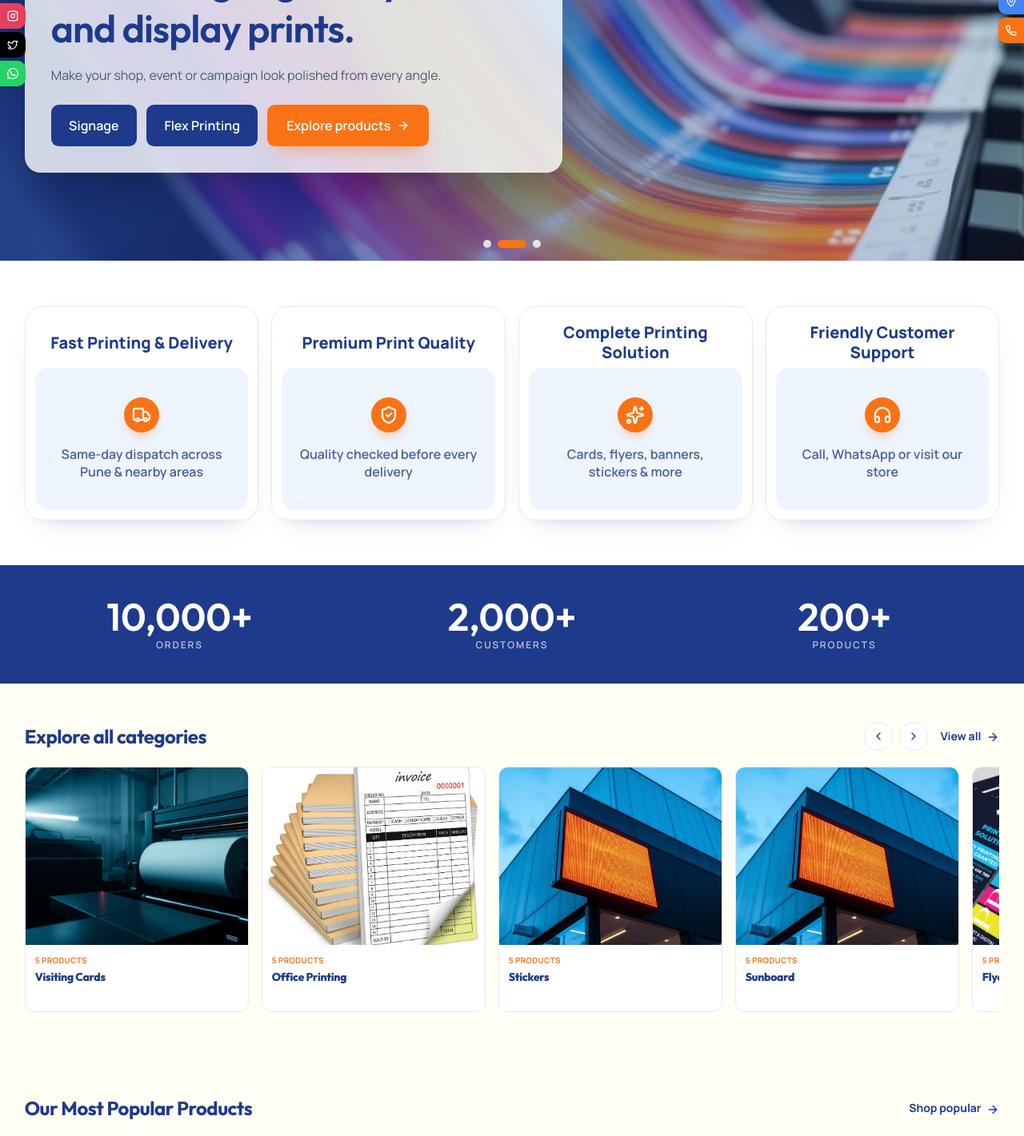
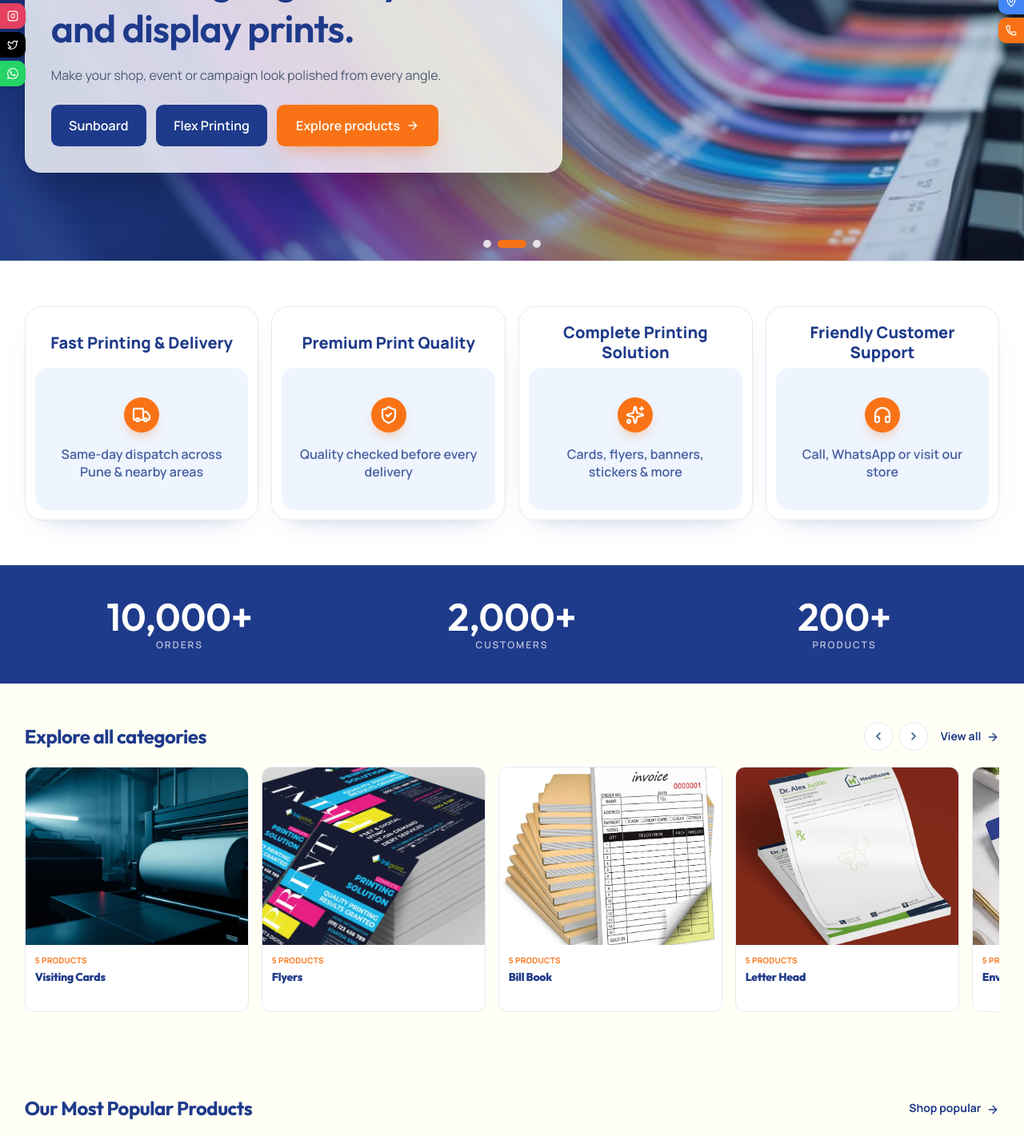
Before and after one commit to moryaprintingweb-source/Morya-prints, a React (Vite) app: page / in a window 1280 px wide. Shown: the part 380-1801 px from the top of the page at 80% size. Built offline with nearby package versions, Linux system fonts and the light colour scheme.

Commit message:
Show Excel categories separately

```diff
--- a/src/data/catalog.ts
+++ b/src/data/catalog.ts
@@ -101,9 +101,9 @@ export const catalog: Category[] = [
     ],
   },
   {
-    slug: "office-printing",
-    name: "Office Printing",
-    eyebrow: "Business essentials",
+    slug: "bill-book",
+    name: "Bill Book",
+    eyebrow: "Business records",
     icon: BriefcaseBusiness,
     products: [
       {
@@ -123,6 +123,14 @@ export const catalog: Category[] = [
         description:
           "Prescription pad from the Excel sheet with size, printing type and book quantity options.",
       },
+    ],
+  },
+  {
+    slug: "letter-head",
+    name: "Letter Head",
+    eyebrow: "Official stationery",
+    icon: RectangleHorizontal,
+    products: [
       {
         name: "Letterheads",
         startingAt: 2499,
@@ -131,6 +139,14 @@ export const catalog: Category[] = [
         singleSidePrice: "2499",
         description: "Letterhead printing from the Excel sheet with quantity option.",
       },
+    ],
+  },
+  {
+    slug: "envelope",
+    name: "Envelope",
+    eyebrow: "Branded mailers",
+    icon: BriefcaseBusiness,
+    products: [
       {
         name: "Envelopes",
         startingAt: 2699,
@@ -199,7 +215,7 @@ export const catalog: Category[] = [
     ],
   },
   {
-    slug: "signage-boards",
+    slug: "sunboard",
     name: "Sunboard",
     eyebrow: "Mounted brand display",
     icon: PanelTop,
@@ -215,7 +231,7 @@ export const catalog: Category[] = [
     ],
   },
   {
-    slug: "catalogues",
+    slug: "brochure-book",
     name: "Brochure / Book",
     eyebrow: "Tell your full story",
     icon: BookOpen,
--- a/src/data/product-options.ts
+++ b/src/data/product-options.ts
@@ -233,17 +233,16 @@ export function getProductOptions(product: CatalogProduct): ProductOption[] {
   if (category === "flyers-pamphlets") {
     return name.includes("brochure") ? brochureOptions : flyerOptions;
   }
-  if (category === "office-printing") {
+  if (category === "bill-book") {
     if (name.includes("receipt") || name.includes("bill book")) return billBookOptions;
     if (name.includes("prescription")) return prescriptionPadOptions;
-    if (name.includes("company profile")) return brochureOptions;
     return simpleQuantity();
   }
   if (category === "stickers-labels") return stickerOptions;
   if (category === "flex-printing") return largeFormatOptions(false);
   if (category === "vinyl-printing") return largeFormatOptions(true);
-  if (category === "signage-boards" && name.includes("sunboard")) return sunboardOptions;
-  if (category === "catalogues") return brochureOptions;
+  if (category === "sunboard") return sunboardOptions;
+  if (category === "brochure-book") return brochureOptions;
 
   const values = product.quantity
     .split("/")
--- a/src/routes/index.tsx
+++ b/src/routes/index.tsx
@@ -26,13 +26,15 @@ import {
 
 const categoryHighlights = [
   "visiting-cards",
-  "apparel",
-  "office-printing",
+  "flyers-pamphlets",
+  "bill-book",
+  "letter-head",
+  "envelope",
   "stickers-labels",
-  "signage-boards",
-  "banners-standees",
-  "packaging",
-  "gifts",
+  "flex-printing",
+  "vinyl-printing",
+  "sunboard",
+  "brochure-book",
 ];
 
 const homeVisuals = [heroImg, printingImg, ledImg];
@@ -54,18 +56,18 @@ const heroSlides = [
     title: "Custom signage, vinyl, flex and display prints.",
     text: "Make your shop, event or campaign look polished from every angle.",
     actions: [
-      { label: "Signage", slug: "signage-boards" },
+      { label: "Sunboard", slug: "sunboard" },
       { label: "Flex Printing", slug: "flex-printing" },
     ],
   },
   {
     image: ledImg,
     eyebrow: "Storefront impact",
-    title: "Boards, standees and packaging that make your brand easy to notice.",
+    title: "Brochures, bill books and branded stationery for everyday business.",
     text: "Choose practical materials, sharp finishing and local support for every print job.",
     actions: [
-      { label: "Packaging", slug: "packaging" },
-      { label: "Banners", slug: "banners-standees" },
+      { label: "Brochure / Book", slug: "brochure-book" },
+      { label: "Bill Book", slug: "bill-book" },
     ],
   },
 ];
@@ -83,7 +85,7 @@ export function Home() {
   const popular = featuredProducts.slice(0, 6);
   const trending = catalogProducts.slice(5, 11);
   const labelsAndPackaging = catalogProducts.filter((item) =>
-    ["stickers-labels", "packaging", "vinyl-printing"].includes(item.category.slug),
+    ["stickers-labels", "vinyl-printing", "envelope"].includes(item.category.slug),
   );
   const exploreMore = catalogProducts.slice(36, 42);
   const newArrivals = catalogProducts.slice(70, 76);
@@ -163,21 +165,21 @@ export function Home() {
           <PromoBand
             image={ledImg}
             eyebrow="Preserve a premium first impression"
-            title="Print polished catalogues, menus, certificates and photo products."
+            title="Print polished brochures, letter heads and bill books."
             actions={[
-              { label: "Photo Prints", slug: "photo-prints" },
-              { label: "Catalogues", slug: "catalogues" },
-              { label: "Certificates", slug: "certificates" },
+              { label: "Brochures", slug: "brochure-book" },
+              { label: "Letter Head", slug: "letter-head" },
+              { label: "Bill Book", slug: "bill-book" },
             ]}
           />
           <PromoBand
             image={printingImg}
             eyebrow="Wear and display your brand"
-            title="Custom T-shirts, caps, boards and standees for teams and events."
+            title="Custom stickers, flex, vinyl and sunboard prints for teams and events."
             actions={[
-              { label: "Apparel", slug: "apparel" },
-              { label: "Display", slug: "display" },
-              { label: "Banners", slug: "banners-standees" },
+              { label: "Stickers", slug: "stickers-labels" },
+              { label: "Flex Printing", slug: "flex-printing" },
+              { label: "Sunboard", slug: "sunboard" },
             ]}
           />
         </div>
@@ -387,15 +389,15 @@ function ReviewCard({ review }: { review: (typeof googleReviews)[number] }) {
 function categoryImage(category: (typeof catalog)[number], index: number) {
   const categorySpecific: Record<string, string> = {
     "visiting-cards": heroImg,
-    apparel: printingImg,
-    "office-printing": category.products[0].image,
+    "bill-book": category.products[0].image,
+    "letter-head": category.products[0].image,
+    envelope: category.products[0].image,
     "stickers-labels": ledImg,
-    "signage-boards": ledImg,
-    "banners-standees": printingImg,
-    packaging: heroImg,
     "flyers-pamphlets": category.products[0].image,
     "vinyl-printing": category.products[0].image,
     "flex-printing": category.products[0].image,
+    sunboard: ledImg,
+    "brochure-book": category.products[0].image,
   };
 
   return categorySpecific[category.slug] ?? homeVisuals[index % homeVisuals.length];
```
